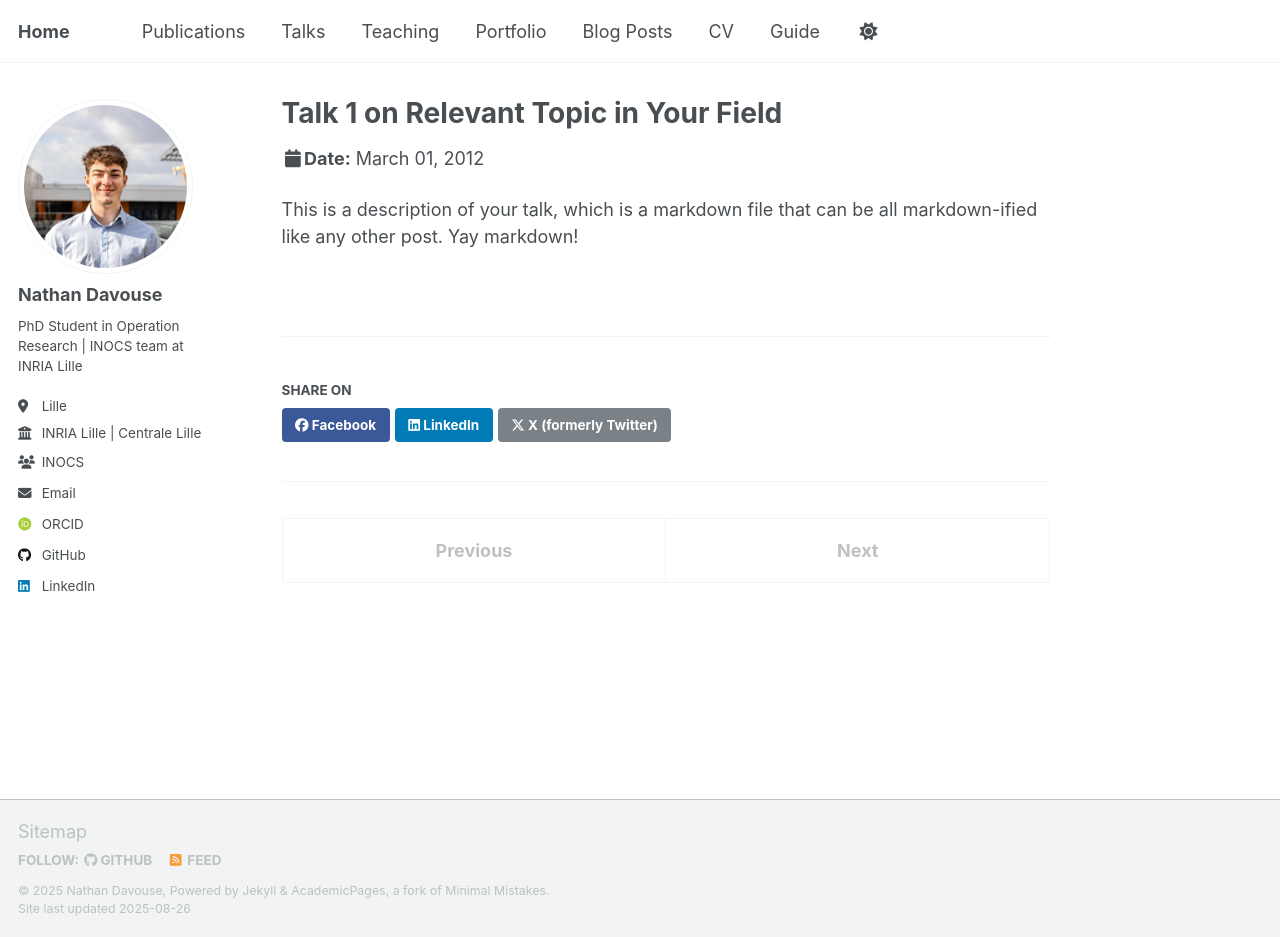
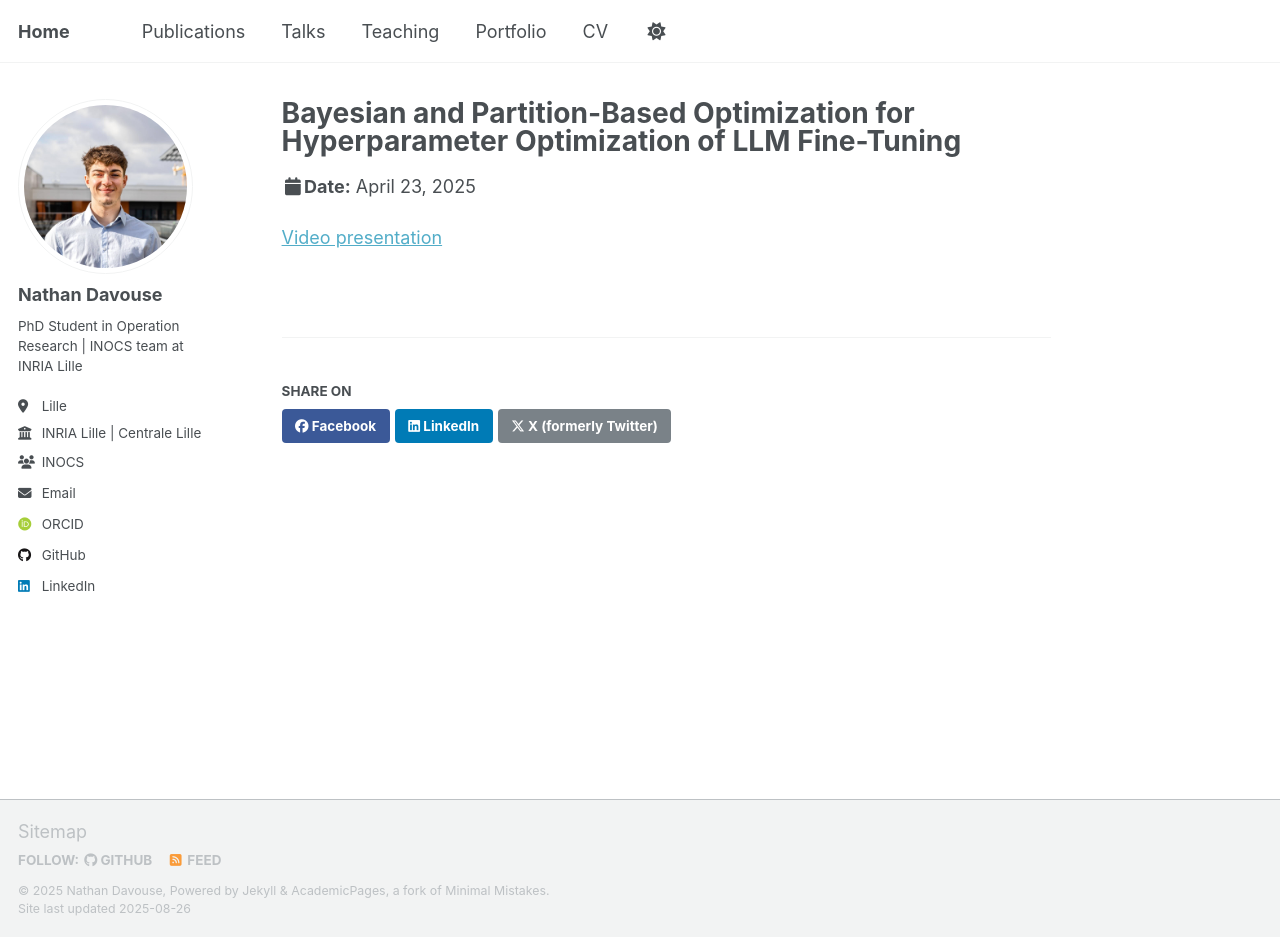
Before and after one commit to Kiwy3/kiwy3.github.io, a Jekyll site: the page built from _talks/2012-03-01-talk-1.md, in a window 1280 px wide and 937 px high. Built offline with Jekyll 4.4.1, drawn with Linux system fonts in a browser that asks for light colours; some web fonts are replaced; a script that is not in the unit is left out.

Commit message:
add talk, remove guide and blogs navigation bar

```diff
--- a/_config.yml
+++ b/_config.yml
@@ -64,7 +64,7 @@ author:
   keybase          : # Username
   instagram        : # Username
   lastfm           : # Username
-  linkedin         : /nathan-d-220669195 # Username
+  linkedin         : "nathan-d-220669195" # Username
   mastodon         : # URL
   medium           : # URL
   pinterest        : # Username
--- a/_talks/2012-03-01-talk-1.md
+++ b/_talks/2012-03-01-talk-1.md
@@ -1,11 +1,11 @@
 ---
-title: "Talk 1 on Relevant Topic in Your Field"
+title: "Bayesian and Partition-Based Optimization for Hyperparameter Optimization of LLM Fine-Tuning"
 collection: talks
-type: "Talk"
-permalink: /talks/2012-03-01-talk-1
-venue: "UC San Francisco, Department of Testing"
-date: 2012-03-01
-location: "San Francisco, CA, USA"
+type: "Conference proceedings talk"
+permalink: /talks/2025-04
+venue: "OLA 2025"
+date: 2025-04-23
+location: "Video presentation"
 ---
 
-This is a description of your talk, which is a markdown file that can be all markdown-ified like any other post. Yay markdown!
+[Video presentation](https://ola2025.sciencesconf.org/resource/page/id/5)
```
Also changed, not shown: _data/navigation.yml (+4 -4 lines), _pages/about.md (+3 -1 lines), _portfolio/portfolio-1.md (+2 -1 lines), _talks/2013-03-01-tutorial-1.md (deleted, +0 -13 lines), _talks/2014-02-01-talk-2.md (deleted, +0 -13 lines), _talks/2014-03-01-talk-3.md (deleted, +0 -11 lines).
